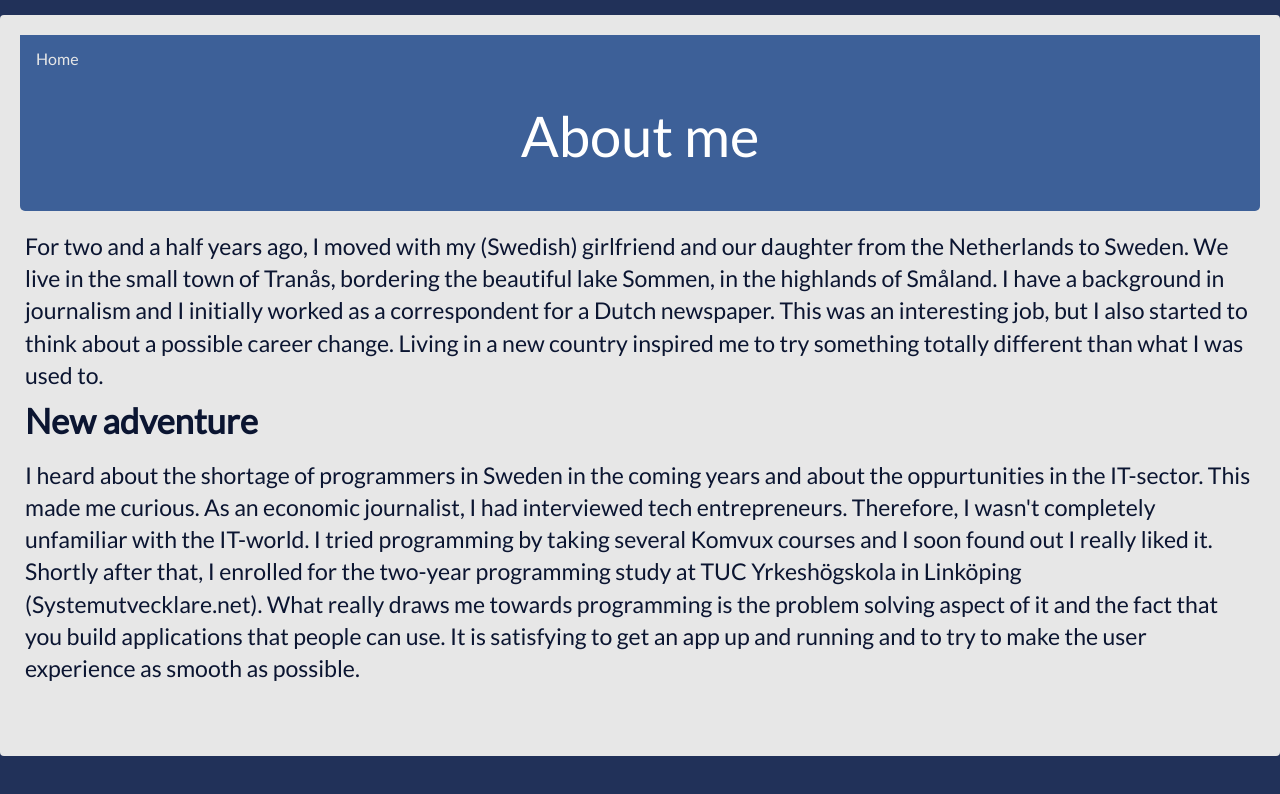
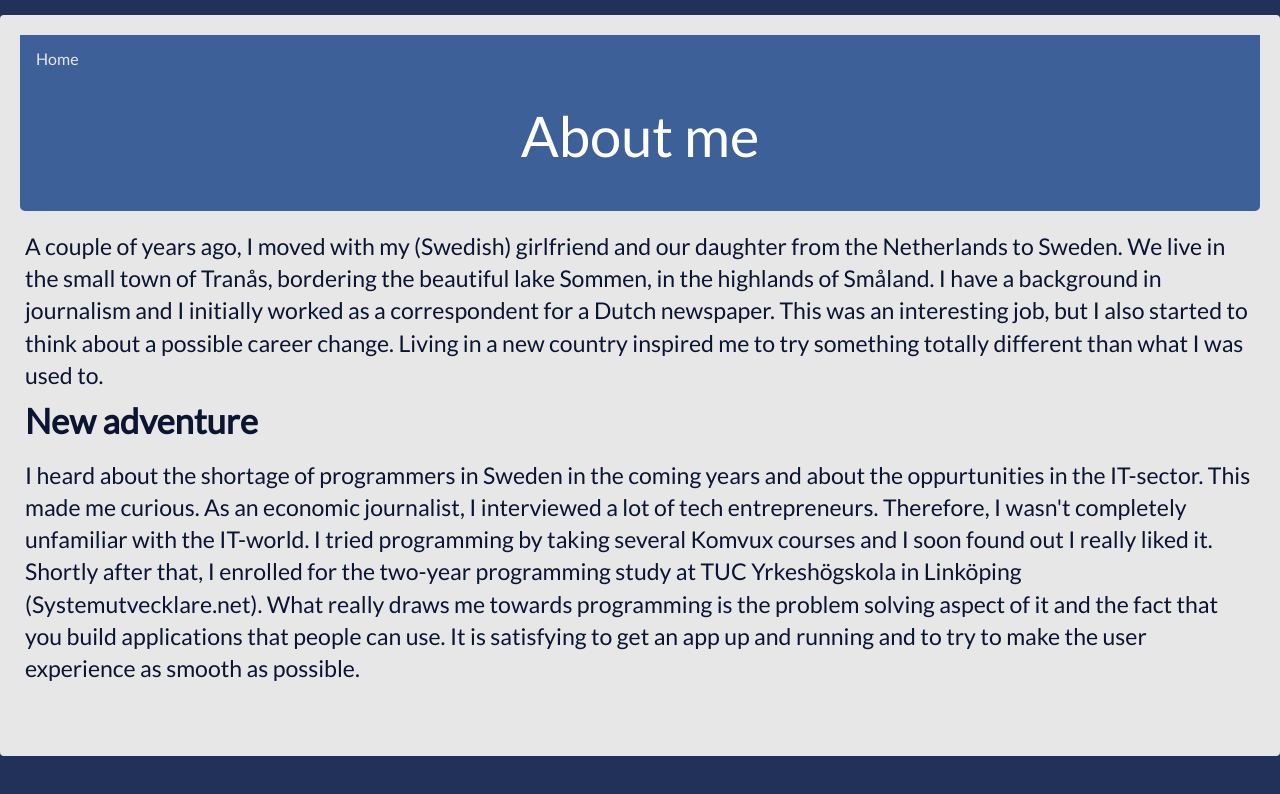
Before and after one commit to EricvandenOutenaar/my-cv, a plain HTML site: page about-me.html in a window 1280 px wide. Drawn offline with Linux system fonts and the light colour scheme.

Commit message:
text about me
about me

```diff
--- a/about-me.html
+++ b/about-me.html
@@ -18,15 +18,15 @@
     </header>
 
 <article id="about-me">
-    <p> For two and a half years ago, I moved with my (Swedish) girlfriend and our daughter
+    <p> A couple of years ago, I moved with my (Swedish) girlfriend and our daughter
         from the Netherlands to Sweden. We live in the small town of Tranås, bordering the beautiful lake Sommen, in the highlands of Småland. I have a background in journalism and
         I initially worked as a correspondent for a Dutch newspaper. This was an interesting job, but I also started to think about a possible career change. Living in a new country inspired me to
         try something totally different than what I was used to.
     </p>
         <h3>New adventure</h3>
     <p>
-        I heard about the shortage of programmers in Sweden in the coming years and about the oppurtunities in the IT-sector. This made me curious. As an economic journalist, I had interviewed
-        tech entrepreneurs. Therefore, I wasn't completely unfamiliar with the IT-world.
+        I heard about the shortage of programmers in Sweden in the coming years and about the oppurtunities in the IT-sector. This made me curious. As an economic journalist, I interviewed
+        a lot of tech entrepreneurs. Therefore, I wasn't completely unfamiliar with the IT-world.
         I tried programming by taking several Komvux courses and I soon found out I really liked it. Shortly after that, I enrolled for the two-year programming study at TUC Yrkeshögskola in Linköping (Systemutvecklare.net).
         What really draws me towards programming is the problem solving aspect of it and the fact that you build applications that people can use. It is satisfying to get an app up and running
         and to try to make the user experience as smooth as possible.
```
